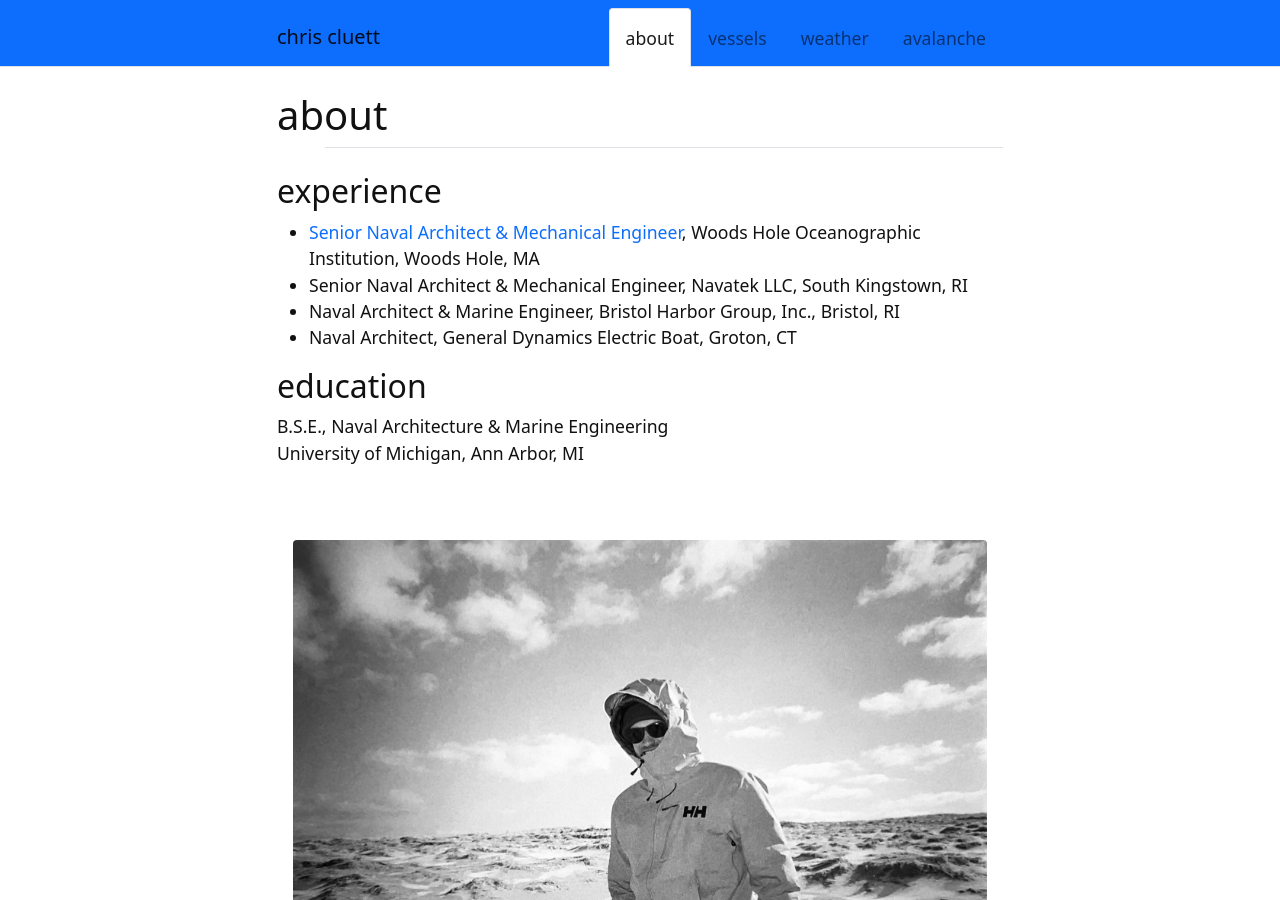
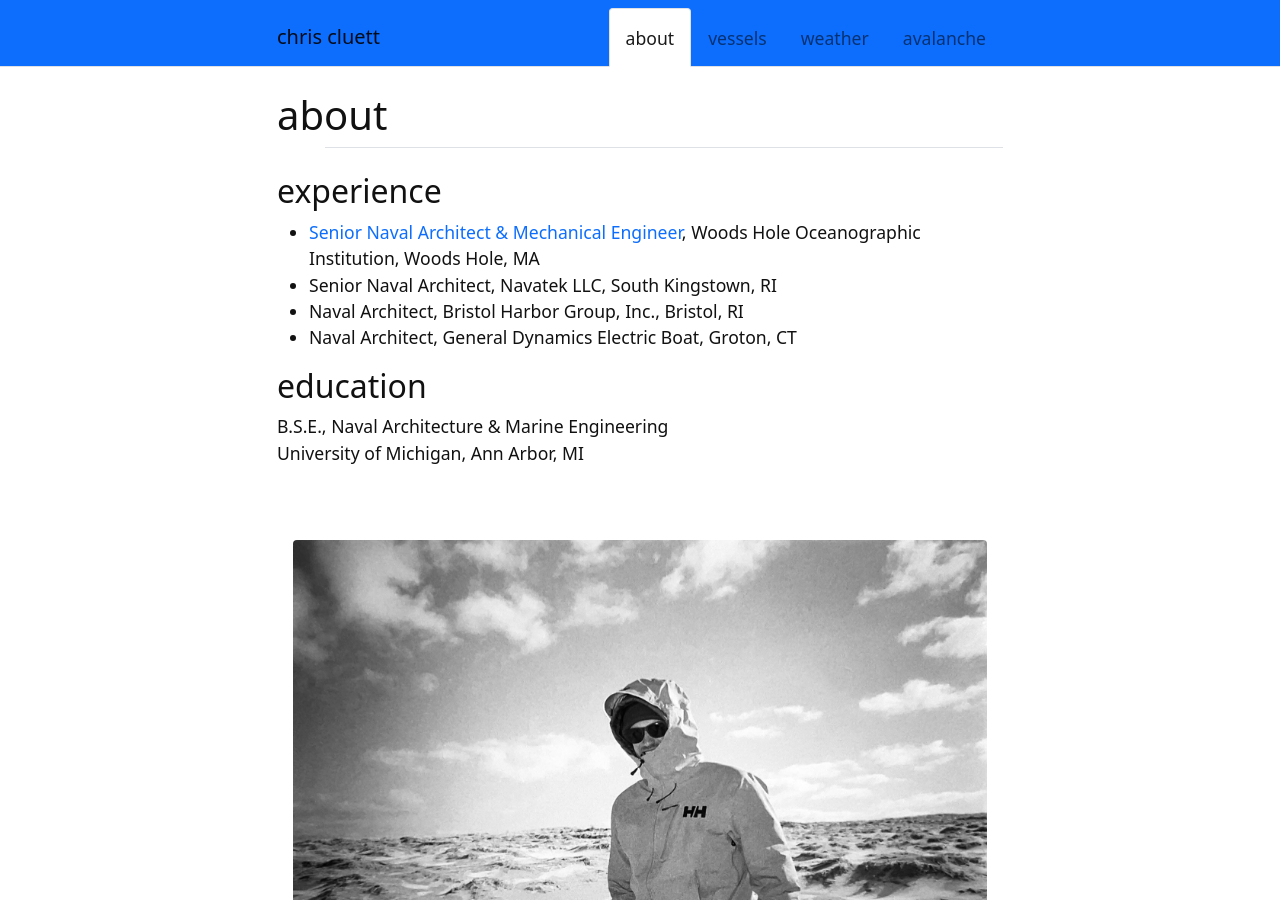
Before and after one commit to ccluett/website, a Jekyll site: the page built from content/0-about.md, in a window 1280 px wide and 900 px high. Built offline with Jekyll 4.4.1, drawn with Linux system fonts in a browser that asks for light colours.

Commit message:
Update 0-about.md

```diff
--- a/content/0-about.md
+++ b/content/0-about.md
@@ -5,8 +5,8 @@ nav: about
 
 ## experience
 * [Senior Naval Architect & Mechanical Engineer](https://www2.whoi.edu/staff/ccluett/), Woods Hole Oceanographic Institution, Woods Hole, MA
-* Senior Naval Architect & Mechanical Engineer, Navatek LLC, South Kingstown, RI
-* Naval Architect & Marine Engineer, Bristol Harbor Group, Inc., Bristol, RI
+* Senior Naval Architect, Navatek LLC, South Kingstown, RI
+* Naval Architect, Bristol Harbor Group, Inc., Bristol, RI
 * Naval Architect, General Dynamics Electric Boat, Groton, CT
 
 ## education
```
